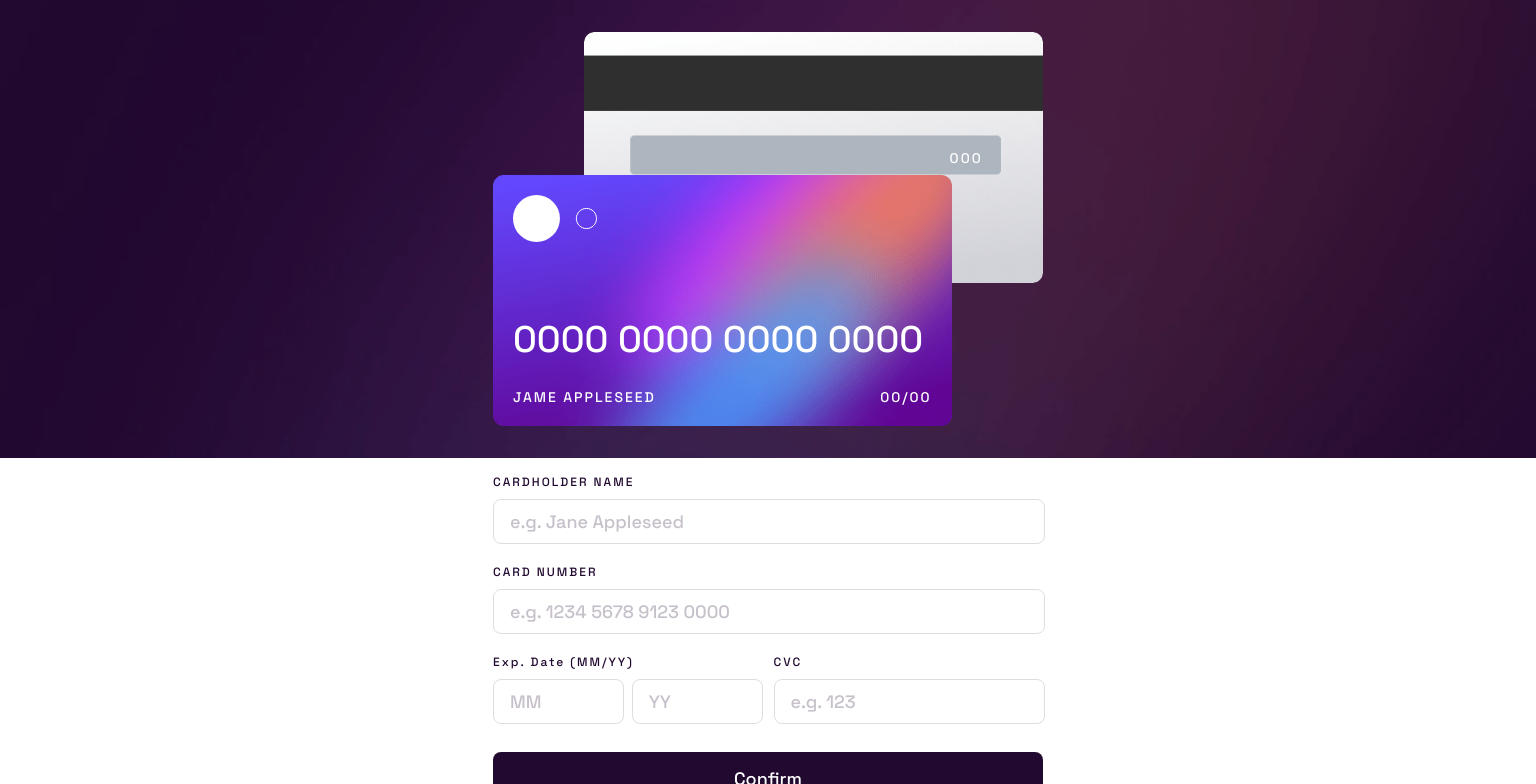
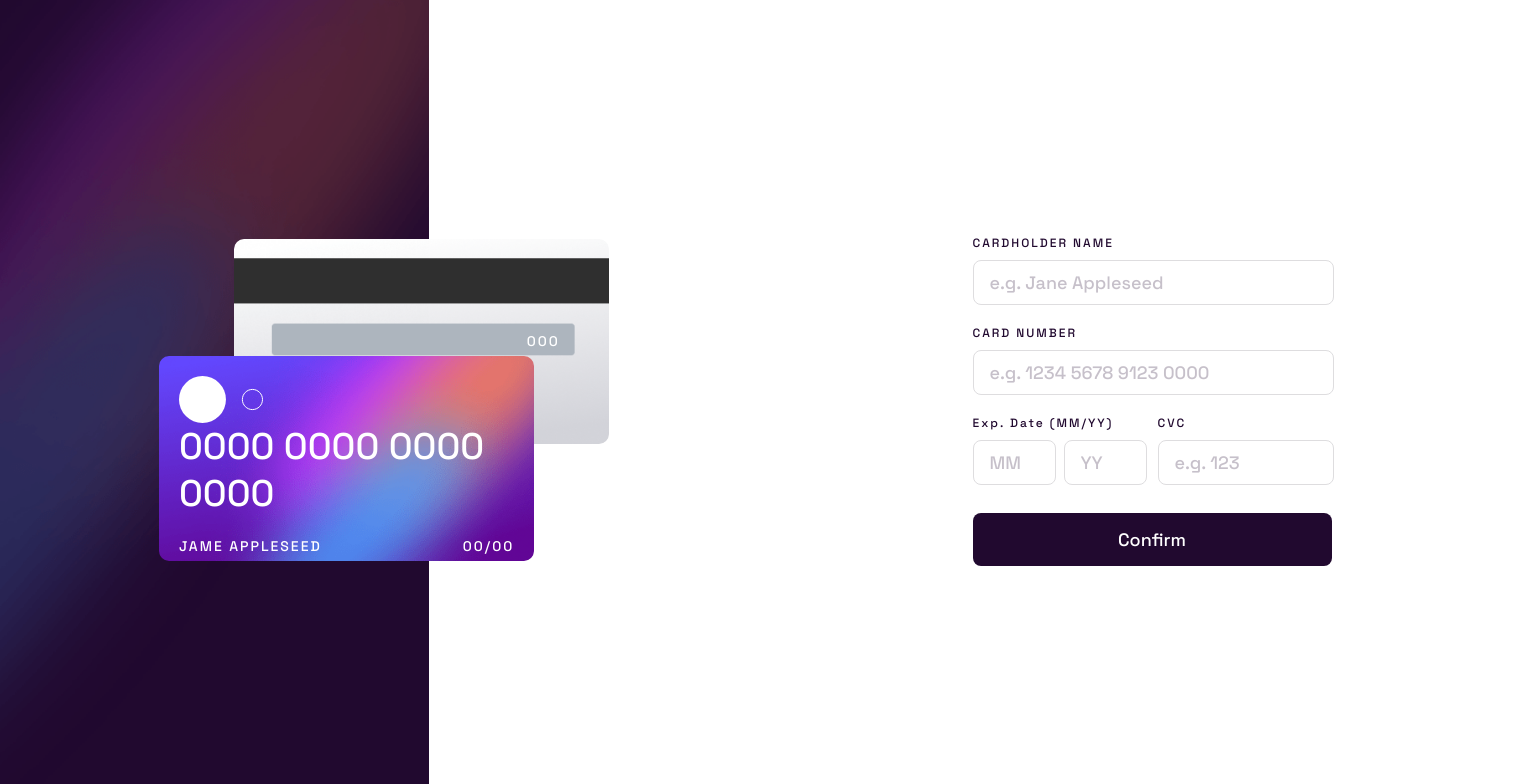
Before and after one commit to Orliland/interactive-card-details-form, a React (Vite) app: page / in a window 1536 px wide. Shown: the top 784 px of the page. Built offline with nearby package versions, Linux system fonts and the light colour scheme.

Commit message:
add basic desktop layout view

```diff
--- a/src/App.css
+++ b/src/App.css
@@ -9,7 +9,7 @@
 .section--body {
   margin: 0 auto;
   padding: 1.6rem 2.4rem 4.5rem;
-  max-width: 55rem;
+  max-width: 38.1rem;
 }
 
 .wrapper {
@@ -23,7 +23,31 @@
     background-size: cover;
   }
   .wrapper {
-    max-width: 55rem;
+    max-width: 54.1rem;
     margin: 0 auto;
   }
 }
+
+@media (min-width: 1440px) {
+  .main {
+    display: grid;
+    grid-template-columns: 1fr 1fr;
+    grid-template-rows: 1fr;
+    height: 100vh;
+  }
+
+  .section {
+    display: grid;
+    align-items: center;
+  }
+
+  .section--cards {
+    padding: 0;
+    background-image: url("./assets/bg-main-desktop.png");
+    background-size: contain;
+  }
+
+  .section--body {
+    padding: 0;
+  }
+}
```
